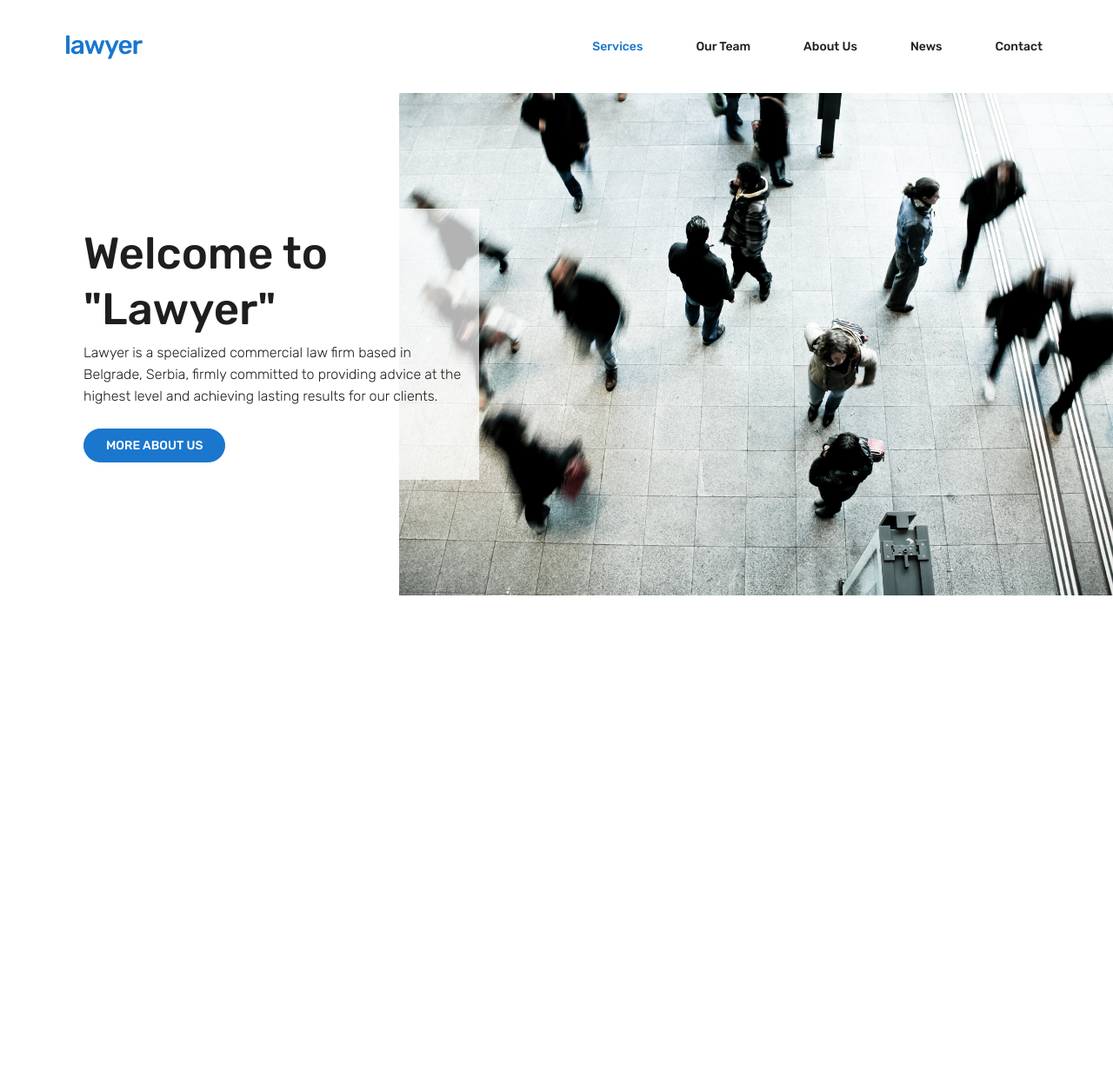
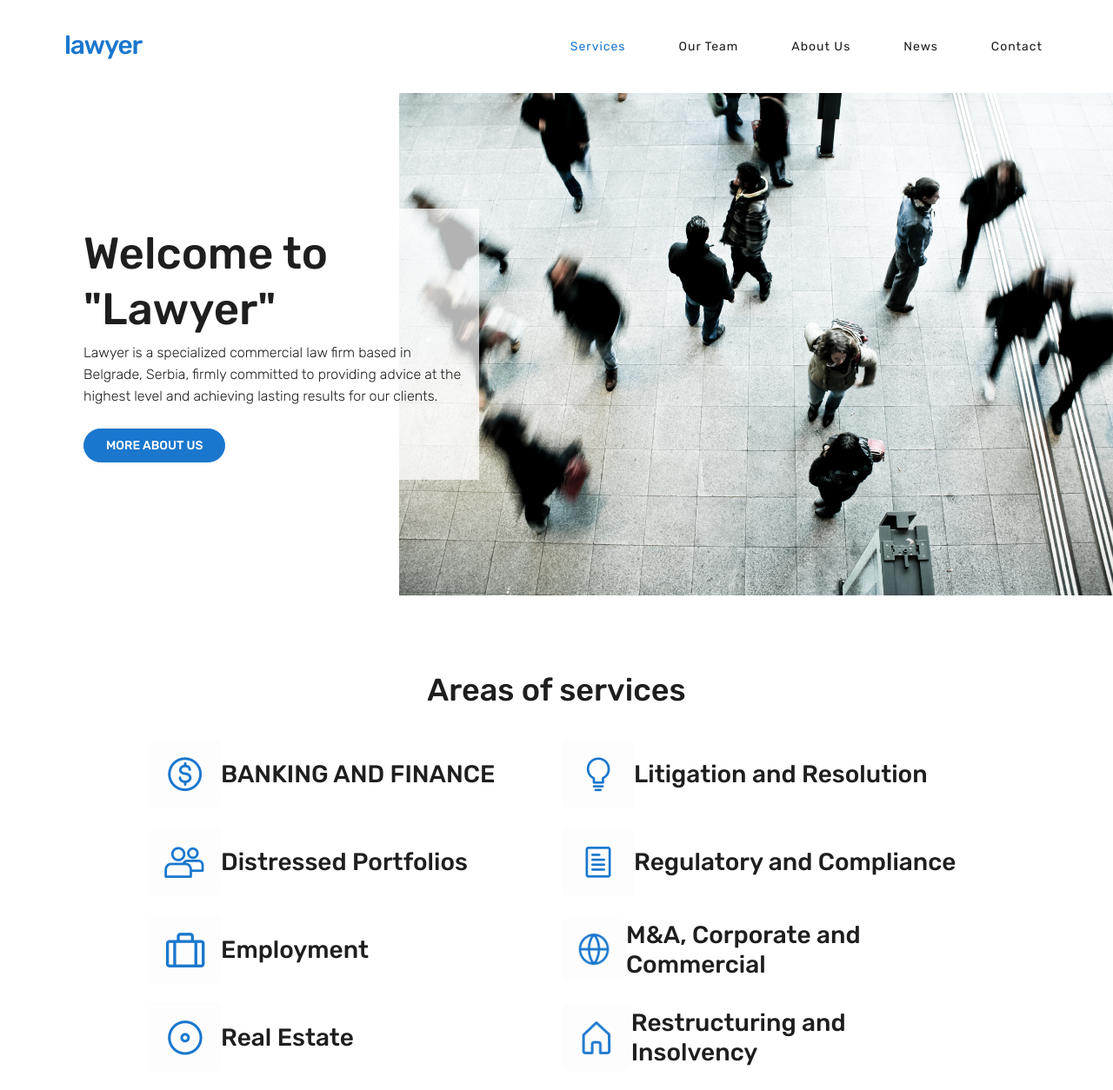
Before and after one commit to leaviki90/Lawyer, a PHP site: page / in a window 1280 px wide. Shown: the whole page at 87% size. Before the commit the page ends 685 px from the top, so only its background shows below. Run offline with PHP 8.4, Linux system fonts and the light colour scheme; some libraries are stand-ins or nearby versions.

Commit message:
Homepage services end

```diff
--- a/nbproject/private/private.xml
+++ b/nbproject/private/private.xml
@@ -4,6 +4,9 @@
     <open-files xmlns="http://www.netbeans.org/ns/projectui-open-files/2">
         <group>
             <file>file:/C:/Users/Leki/Desktop/Workspace/Lawyer/public_html/index.html</file>
+            <file>file:/C:/Users/Leki/Desktop/Workspace/Lawyer/public_html/bootstrap/scss/_variables.scss</file>
+            <file>file:/C:/Users/Leki/Desktop/Workspace/Lawyer/public_html/scss/partials/_override-bootstrap.scss</file>
+            <file>file:/C:/Users/Leki/Desktop/Workspace/Lawyer/public_html/scss/partials/_services.scss</file>
         </group>
     </open-files>
 </project-private>
--- a/public_html/index.html
+++ b/public_html/index.html
@@ -71,7 +71,7 @@
             <!-- Hero starts -->
             <section class="hero" style="background-image: url('img/hero/hero_home.png')">
                 <div class="container">
-                    <article class='hero-content'>
+                    <article class='hero-content animation' data-animation="slideRight">
                         <h1 class='hero-title'>Welcome to "Lawyer"</h1>
                         <p class='hero-description mb-5'>Lawyer is a specialized commercial law firm based in Belgrade,
                             Serbia, firmly committed to providing advice at the highest level
@@ -81,6 +81,89 @@
                     </article>
                 </div>
             </section><!-- Hero ends -->
+
+            <!-- Services starts here -->
+            <section class="services">
+                <div class="container">
+                    <h2 class="section-title text-center">Areas of services</h2>
+                    <div class="services-list">
+                        <div class="row justify-content-center">
+                            <!-- Col 1 -->
+                            <div class="col-12 col-sm-6 col-lg-5 mb-4 animation" data-animation="slideUp">
+                                <a href="single-service.html" class="d-flex align-items-center h-100">
+                                    <figure class="service-icon mb-0">
+                                        <img src="img/service/icon-01.png">
+                                    </figure>
+                                    <h3 class="service-title mb-0">BANKING AND FINANCE</h3>
+                                </a>
+                            </div> <!-- Col 1 -->
+                            <!-- Col 2 -->
+                            <div class="col-12 col-sm-6 col-lg-5 mb-4 animation" data-animation="slideUp">
+                                <a href="single-service.html" class="d-flex align-items-center h-100">
+                                    <figure class="service-icon mb-0">
+                                        <img src="img/service/icon-02.png">
+                                    </figure>
+                                    <h3 class="service-title mb-0">Litigation and Resolution</h3>
+                                </a>
+                            </div> <!-- Col 2 -->
+                            <!-- Col 3 -->
+                            <div class="col-12 col-sm-6 col-lg-5 mb-4 animation" data-animation="slideUp">
+                                <a href="single-service.html" class="d-flex align-items-center h-100">
+                                    <figure class="service-icon mb-0">
+                                        <img src="img/service/icon-03.png">
+                                    </figure>
+                                    <h3 class="service-title mb-0">Distressed Portfolios</h3>
+                                </a>
+                            </div> <!-- Col 3 -->
+                            <!-- Col 4 -->
+                            <div class="col-12 col-sm-6 col-lg-5 mb-4 animation" data-animation="slideUp">
+                                <a href="single-service.html" class="d-flex align-items-center h-100">
+                                    <figure class="service-icon mb-0">
+                                        <img src="img/service/icon-04.png">
+                                    </figure>
+                                    <h3 class="service-title mb-0">Regulatory and Compliance</h3>
+                                </a>
+                            </div> <!-- Col 4 -->
+                            <!-- Col 5 -->
+                            <div class="col-12 col-sm-6 col-lg-5 mb-4 animation" data-animation="slideUp">
+                                <a href="single-service.html" class="d-flex align-items-center h-100">
+                                    <figure class="service-icon mb-0">
+                                        <img src="img/service/icon-05.png">
+                                    </figure>
+                                    <h3 class="service-title mb-0">Employment</h3>
+                                </a>
+                            </div> <!-- Col 5 -->
+                            <!-- Col 6 -->
+                            <div class="col-12 col-sm-6 col-lg-5 mb-4 animation" data-animation="slideUp">
+                                <a href="single-service.html" class="d-flex align-items-center h-100">
+                                    <figure class="service-icon mb-0">
+                                        <img src="img/service/icon-06.png">
+                                    </figure>
+                                    <h3 class="service-title mb-0">M&A, Corporate and Commercial </h3>
+                                </a>
+                            </div> <!-- Col 6 -->
+                            <!-- Col 7 -->
+                            <div class="col-12 col-sm-6 col-lg-5 mb-4 animation" data-animation="slideUp">
+                                <a href="single-service.html" class="d-flex align-items-center h-100">
+                                    <figure class="service-icon mb-0">
+                                        <img src="img/service/icon-07.png">
+                                    </figure>
+                                    <h3 class="service-title mb-0">Real Estate</h3>
+                                </a>
+                            </div> <!-- Col 7 -->
+                            <!-- Col 8 -->
+                            <div class="col-12 col-sm-6 col-lg-5 mb-4 animation" data-animation="slideUp">
+                                <a href="single-service.html" class="d-flex align-items-center h-100">
+                                    <figure class="service-icon mb-0">
+                                        <img src="img/service/icon-08.png">
+                                    </figure>
+                                    <h3 class="service-title mb-0">Restructuring and Insolvency</h3>
+                                </a>
+                            </div> <!-- Col 8 -->
+                        </div>
+                    </div>
+                </div>
+            </section><!-- Services ends here -->
         </main>
 
 
--- a/public_html/scss/partials/_header.scss
+++ b/public_html/scss/partials/_header.scss
@@ -30,10 +30,11 @@ header {
                 margin-left: 51px;
             }
             a {
-                text-align: center;
                 font-size: 1.4rem;
                 line-height: 1.7rem;
-                font-weight: 500;
+                letter-spacing: 1px;
+                text-align: center;
+                font-weight: 400;
                 padding: 10px;
             }
         } //li se zavrsava ovde
--- a/public_html/scss/partials/_hero.scss
+++ b/public_html/scss/partials/_hero.scss
@@ -5,6 +5,7 @@
      background-position: right center;
      background-size: auto 100%;
      background-repeat: no-repeat;
+     margin-bottom: 77px;
 
      .hero-content {
          width: 100%;
--- a/public_html/scss/partials/_override-bootstrap.scss
+++ b/public_html/scss/partials/_override-bootstrap.scss
@@ -48,3 +48,6 @@ $navbar-light-active-color: $primary;
 $btn-padding-y:                10px;
 $btn-padding-x:                25px;
 $btn-line-height:              17px;
+
+$link-color:                              #1e1e1e;
+$link-decoration:                         none;
--- /dev/null
+++ b/public_html/scss/partials/_services.scss
@@ -0,0 +1,17 @@
+
+
+.service-list{
+    .service-icon {
+        flex: 0 0 20%;
+        width: 20%;
+    }
+    .service-title {
+        flex: 0 0 80%;
+        width: 80%;
+        padding-left: 1rem;
+        text-transform: uppercase;
+        font-size: 1.6rem;
+        line-height: 2.2rem;
+        letter-spacing: 1.14px;
+    }
+}
--- a/public_html/scss/theme.scss
+++ b/public_html/scss/theme.scss
@@ -9,3 +9,4 @@
 @import "partials/_functions.scss";
 @import "partials/_header.scss";
 @import "partials/_hero.scss";
+@import "partials/_services.scss";
```
Also changed, not shown: public_html/css/theme.css, public_html/img/service/icon-01.png (added), public_html/img/service/icon-02.png (added), public_html/img/service/icon-03.png (added), public_html/img/service/icon-04.png (added), public_html/img/service/icon-05.png (added), public_html/img/service/icon-06.png (added), public_html/img/service/icon-07.png (added), public_html/img/service/icon-08.png (added), 1 other file.
